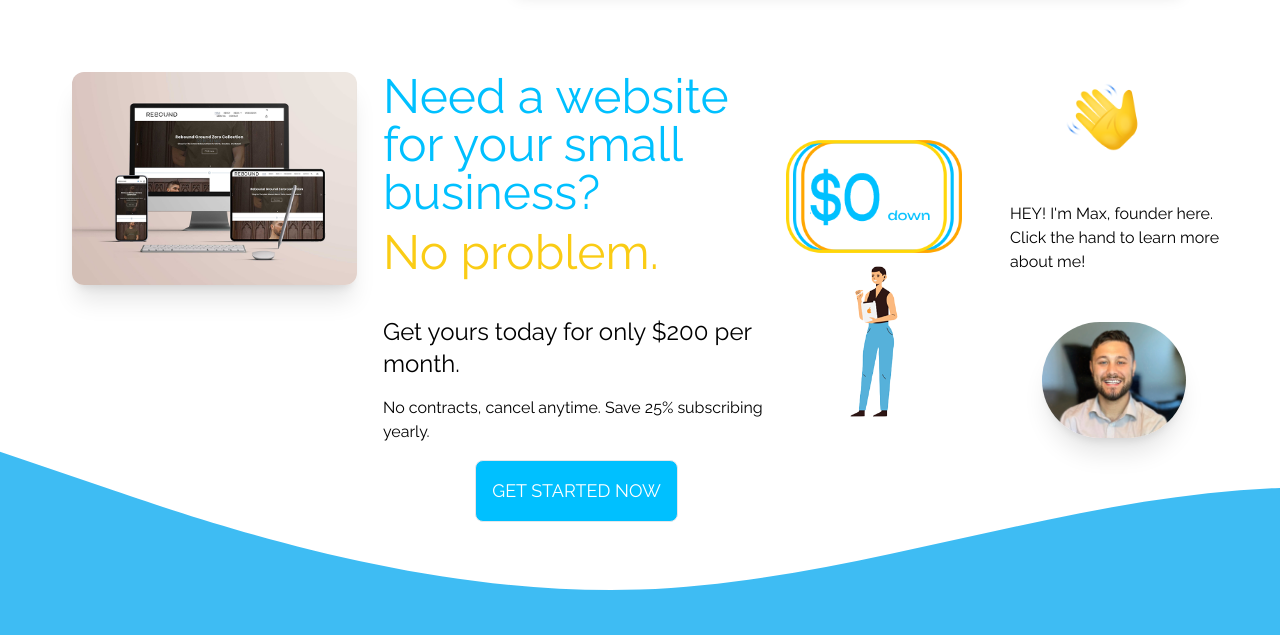
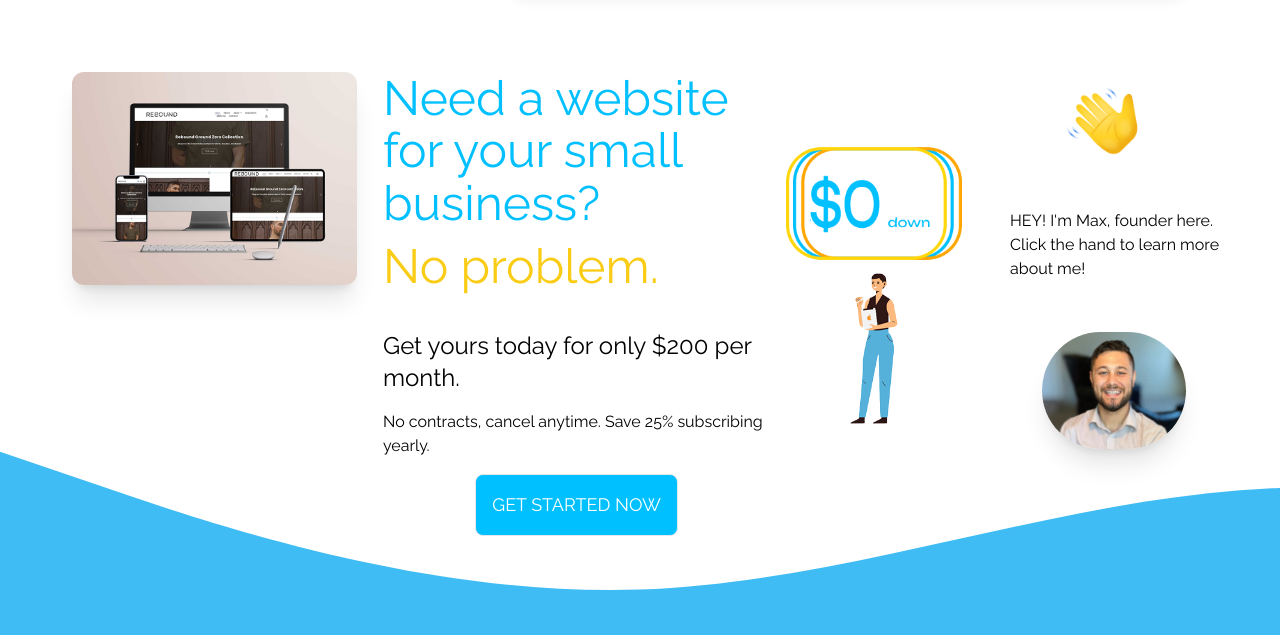
Before and after one commit to MonkeyCrumbs999/webwave-building, a website: page src/index.html in a window 1280 px wide. Shown: the part 134-769 px from the top of the page. Drawn offline with nearby package versions, Linux system fonts and the light colour scheme; files that its build step writes are made by us from their sources; a web font is replaced by a local one.

Commit message:
adjusted line height in hero

```diff
--- a/src/index.html
+++ b/src/index.html
@@ -156,7 +156,8 @@
           <!-- COLUMN2 -->
           <div
             class="max-w-lg mt-4 mr-0 text-center lg:text-start xl:mr-30 xl:mt-10 col-auto row-auto xl:col-start-4 xl:col-end-6">
-            <h1 class="inline text-2xl lg:text-5xl mb-8 text-webwave-blue">
+            <h1
+              class="inline !leading-[1.1] text-2xl lg:text-5xl mb-8 text-webwave-blue">
               Need a website for your small business?
             </h1>
             <h2
```
